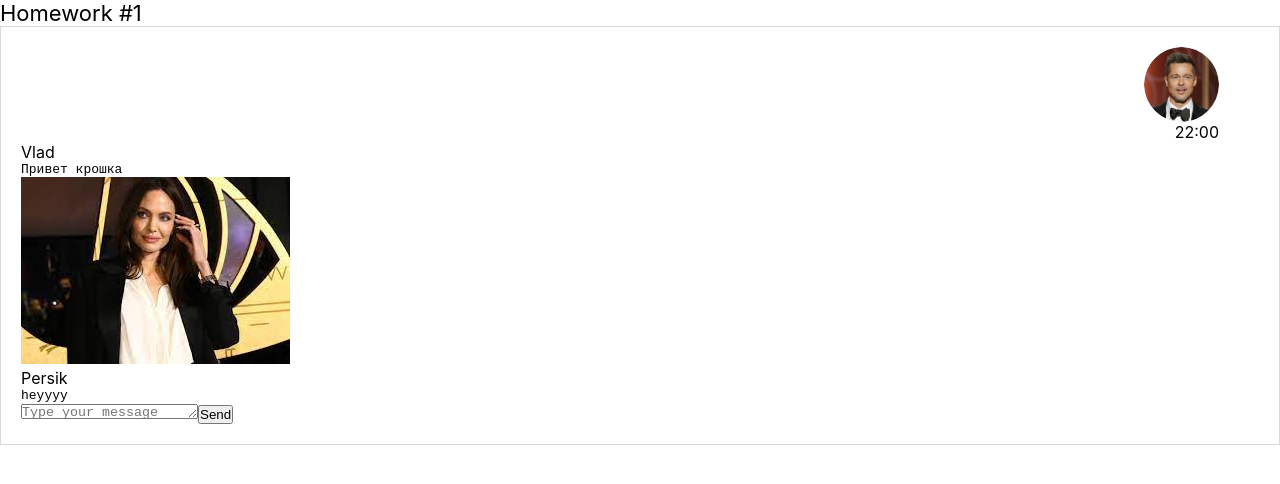
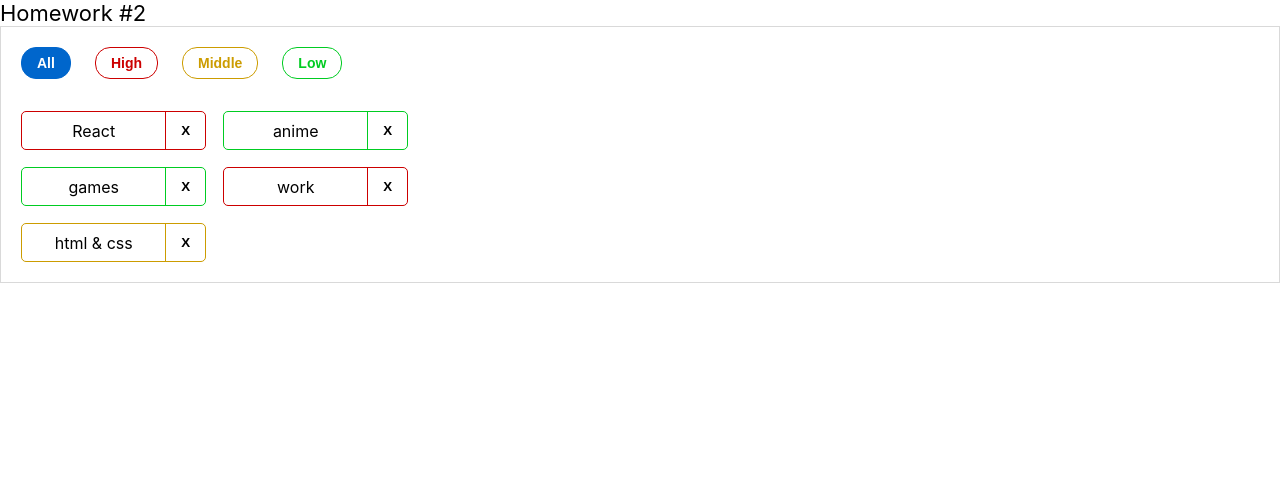
Before and after one commit to uladzidu/hw-lvl2-incubator, a React (Create React App) app: page / in a window 1280 px wide. Shown: the top 484 px of the page. Built offline with nearby package versions, Linux system fonts and the light colour scheme.

Commit message:
task 02_02 finished. Test deploy

```diff
--- a/src/s1-main/App.tsx
+++ b/src/s1-main/App.tsx
@@ -1,13 +1,14 @@
 import React from 'react'
 import s from './App.module.css'
 import HW1 from '../s2-homeworks/hw01/HW1'
+import HW2 from "../s2-homeworks/hw02/HW2";
 
 function App() {
     return (
         <div className={s.App}>
-            <HW1/>
+            {/*<HW1/>*/}
             {/*раскомментировать по ходу выполнения*/}
-            {/*<HW2/>*/}
+            <HW2/>
             {/*<HW3/>*/}
             {/*<HW4/>*/}
 
--- a/src/s2-homeworks/hw02/HW2.tsx
+++ b/src/s2-homeworks/hw02/HW2.tsx
@@ -3,30 +3,30 @@
 import s2 from '../../s1-main/App.module.css'
 
 /*
-* 1 - описать типы AffairPriorityType, AffairType
-* 2 - указать нужный тип для defaultAffairs
-* 3 - дописать типы и логику функции filterAffairs и проверить её тестами
-* 4 - выполнить пункт 3 для функции deleteAffair
-* 5 - указать нужный тип в useState с affairs
-* 6 - дописать тип и логику функции deleteAffairCallback
-* 7 - в файле Affairs.tsx дописать типизацию пропсов
-* 8 - в файле Affairs.tsx дописать логику функций setAll, setHigh, setMiddle, setLow
-* 9 - в файле Affair.tsx дописать типизацию пропсов
-* 10 - в файле Affair.tsx дописать функции deleteCallback и использовать
+* 1 - описать типы AffairPriorityType✅, AffairType✅
+* 2 - указать нужный тип для defaultAffairs✅
+* 3 - дописать типы и логику функции filterAffairs и проверить её тестами✅
+* 4 - выполнить пункт 3 для функции deleteAffair✅
+* 5 - указать нужный тип в useState с affairs✅
+* 6 - дописать тип и логику функции deleteAffairCallback✅
+* 7 - в файле Affairs.tsx дописать типизацию пропсов✅
+* 8 - в файле Affairs.tsx дописать логику функций setAll, setHigh, setMiddle, setLow✅
+* 9 - в файле Affair.tsx дописать типизацию пропсов✅
+* 10 - в файле Affair.tsx дописать функции deleteCallback и использовать✅
 * 11 - в файле Affair.tsx отобразить приходящие данные
 * */
 
 // types
-export type AffairPriorityType = any // need to fix any
+export type AffairPriorityType = 'low' | 'middle' | 'high' // need to fix any
 export type AffairType = {
-    _id: any // need to fix any
-    name: any // need to fix any
+    _id: number // need to fix any
+    name: string // need to fix any
     priority: AffairPriorityType
 }
 export type FilterType = 'all' | AffairPriorityType
 
 // constants
-const defaultAffairs: any = [ // need to fix any
+const defaultAffairs: AffairType[] = [ // need to fix any
     {_id: 1, name: 'React', priority: 'high'}, // студенты могут изменить содержимое name и количество элементов в массиве, ...priority не менять!
     {_id: 2, name: 'anime', priority: 'low'},
     {_id: 3, name: 'games', priority: 'low'},
@@ -35,23 +35,26 @@
 ]
 
 // pure helper functions
-export const filterAffairs = (affairs: any, filter: any): any => { // need to fix any
+export const filterAffairs = (affairs: AffairType[], filter: FilterType): AffairType[] => {
+    if (filter === 'all') {
+        return affairs
+    } else {
+        return affairs.filter(el => el.priority === filter)
+    }
+}
+export const deleteAffair = (affairs: AffairType[], _id: number): AffairType[] => { // need to fix any
 
-
-    return affairs // need to fix
-}
-export const deleteAffair = (affairs: any, _id: any): any => { // need to fix any
-
-    return affairs // need to fix
+    return affairs.filter(el => el._id !== _id) // need to fix
 }
 
 function HW2() {
-    const [affairs, setAffairs] = useState<any>(defaultAffairs) // need to fix any
+    const [affairs, setAffairs] = useState<AffairType[]>(defaultAffairs) // need to fix any
     const [filter, setFilter] = useState<FilterType>('all')
 
     const filteredAffairs = filterAffairs(affairs, filter)
-    const deleteAffairCallback = (_id: any) => { // need to fix any
+    const deleteAffairCallback = (_id: number) => { // need to fix any
         // need to fix
+        setAffairs(deleteAffair(affairs, _id))
     }
 
     return (
--- a/src/s2-homeworks/hw02/affairs/Affairs.tsx
+++ b/src/s2-homeworks/hw02/affairs/Affairs.tsx
@@ -4,24 +4,28 @@
 import s from './Affairs.module.css'
 
 type AffairsPropsType = {
-    data: any // need to fix any
-    setFilter: any
-    deleteAffairCallback: any
+    data: AffairType[] // need to fix any
+    setFilter: (filter : FilterType) => void
+    deleteAffairCallback: (id:number) => void
     filter: FilterType
 }
 
 function Affairs(props: AffairsPropsType) {
     const setAll = () => {
         // need to fix
+        props.setFilter('all')
     }
     const setHigh = () => {
         // need to fix
+        props.setFilter('high')
     }
     const setMiddle = () => {
         // need to fix
+        props.setFilter('middle')
     }
     const setLow = () => {
         // need to fix
+        props.setFilter('low')
     }
 
     const cnAll = s.button + ' ' + s.all + (props.filter === 'all' ? ' ' + s.active : '')
--- a/src/s2-homeworks/hw02/affairs/affair/Affair.tsx
+++ b/src/s2-homeworks/hw02/affairs/affair/Affair.tsx
@@ -6,12 +6,13 @@
 type AffairPropsType = {
     // key не нужно типизировать
     affair: AffairType
-    deleteAffairCallback: any // need to fix any
+    deleteAffairCallback: (id:number) => void // need to fix any
 }
 
 function Affair(props: AffairPropsType) {
     const deleteCallback = () => {
         // need to fix
+        props.deleteAffairCallback(props.affair._id)
     }
 
     const nameClass = s.name + ' ' + s2[props.affair.priority]
@@ -25,7 +26,7 @@
         >
             <div id={'hw2-name-' + props.affair._id} className={nameClass}>
                 {/*создаёт студент*/}
-
+                {props.affair.name}
                 {/**/}
             </div>
             <div id={'hw2-priority-' + props.affair._id} hidden>
@@ -36,7 +37,7 @@
                 id={'hw2-button-delete-' + props.affair._id}
                 className={buttonClass}
                 // need to fix
-
+                onClick={deleteCallback}
             >
                 {/*текст кнопки могут изменить студенты*/}
                 X
```
